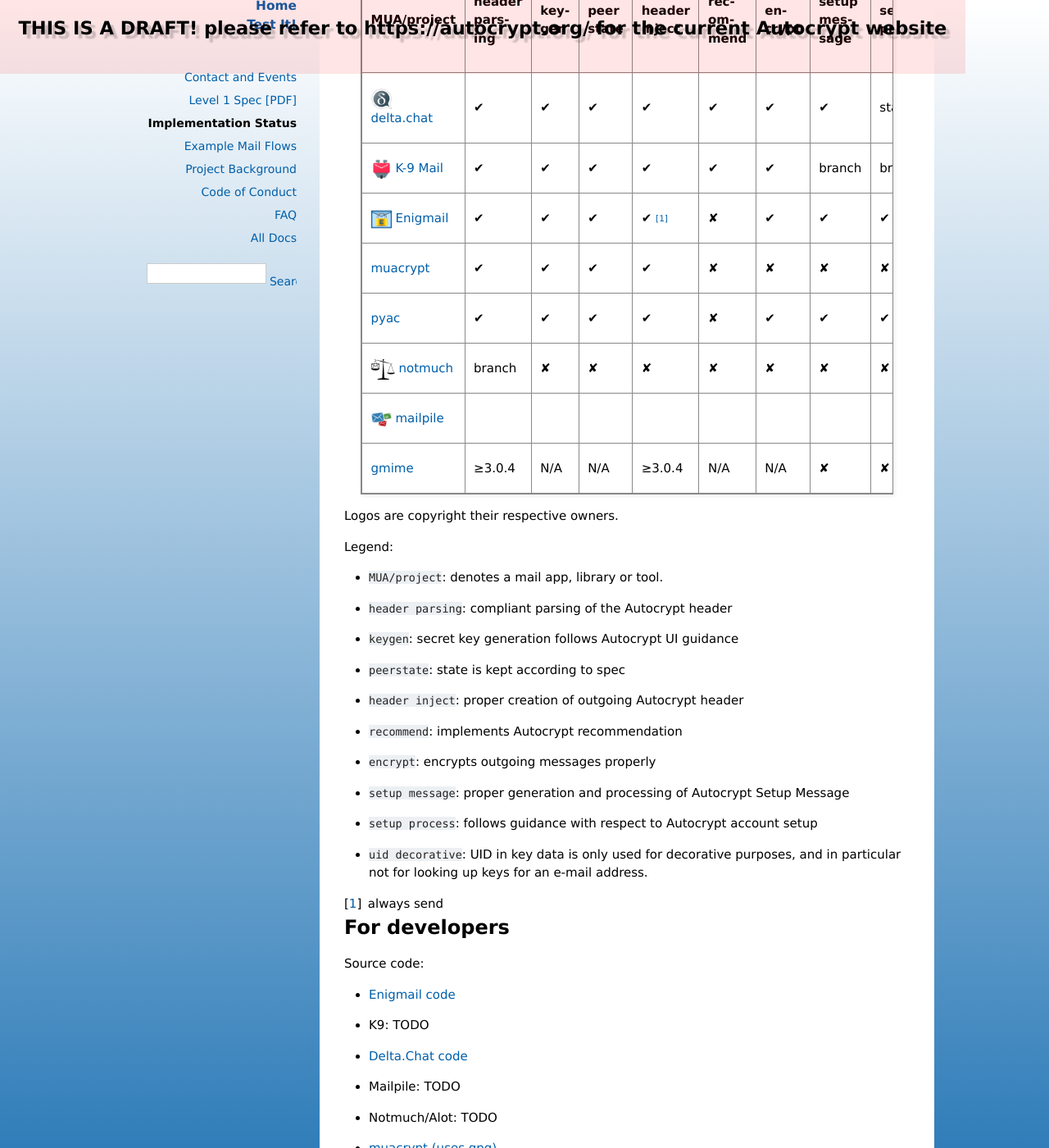
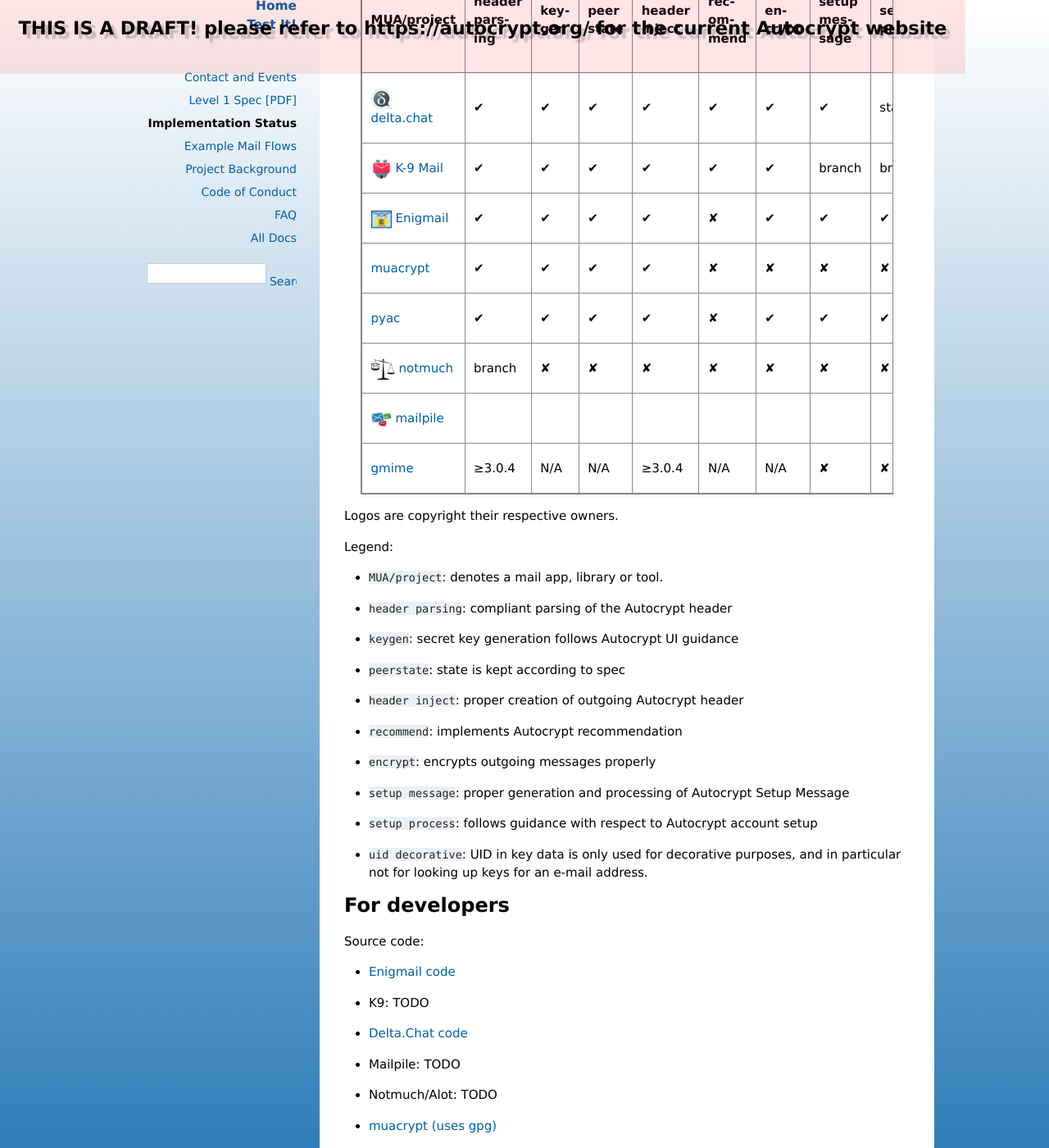
Before and after one commit to autocrypt/autocrypt, a Sphinx documentation site: the page built from doc/dev-status.rst, in a window 1280 px wide and 1400 px high, scrolled down 274 px. Shown: the whole window at 82% size. Built offline with Sphinx 7.4.7, drawn with Linux system fonts in a browser that asks for light colours; pages that are not in the unit, such as notebooks, are missing from menus.

Commit message:
remove confusing footnote

```diff
--- a/doc/dev-status.rst
+++ b/doc/dev-status.rst
@@ -16,7 +16,7 @@
 |                                      |        |        |        |        |              |        |        |        |       |          |
 |`K-9 Mail`_                           |        |        |        |        |              |        |        |        |       |          |
 +--------------------------------------+--------+--------+--------+--------+--------------+--------+--------+--------+-------+----------+
-|.. image:: images/logos/enigmail.png  |✔       |✔       |✔       |✔ [1]_  |✘             |✔       |✔       |✔       |✘      |✘         |
+|.. image:: images/logos/enigmail.png  |✔       |✔       |✔       |✔       |✘             |✔       |✔       |✔       |✘      |✘         |
 |                                      |        |        |        |        |              |        |        |        |       |          |
 |`Enigmail`_                           |        |        |        |        |              |        |        |        |       |          |
 +--------------------------------------+--------+--------+--------+--------+--------------+--------+--------+--------+-------+----------+
@@ -60,9 +60,6 @@
 - ``uid decorative``: UID in key data is only used for decorative
   purposes, and in particular not for looking up keys for an e-mail address.
 
-
-.. [1] always send
-
 .. _delta.chat: https://delta.chat/
 .. _K-9 Mail: https://k9mail.github.io/
 .. _Enigmail: https://www.enigmail.net/
```
